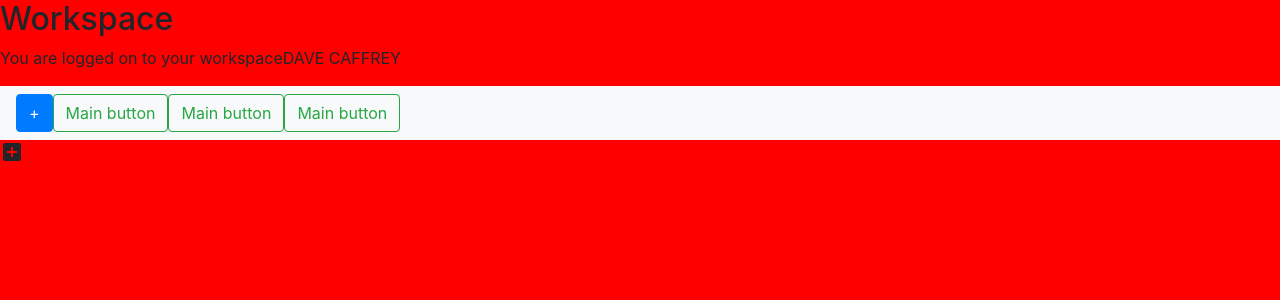
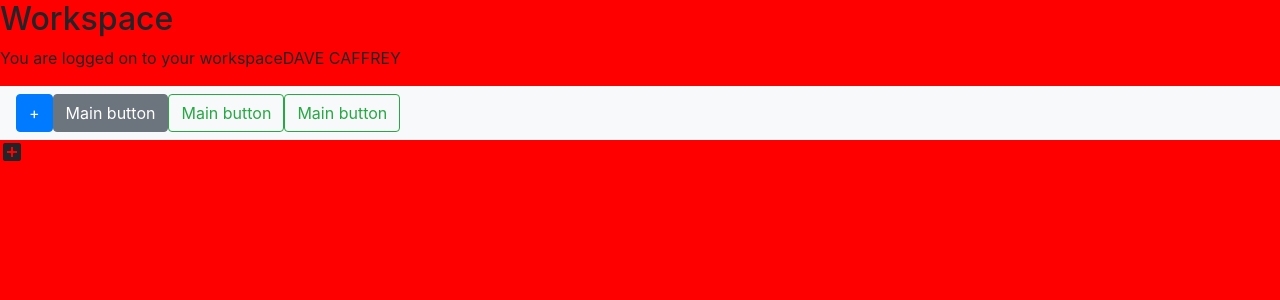
Before and after one commit to Code-Institute-Submissions/Milestone-3-Project-1, a Flask app: page /workspace in a window 1280 px wide. Shown: the part 56-356 px from the top of the page. Run offline with Flask 2, Linux system fonts and the light colour scheme; some libraries are stand-ins or nearby versions.

```diff
--- a/templates/workspace.html
+++ b/templates/workspace.html
@@ -5,7 +5,7 @@
 <nav class="navbar navbar-light bg-light">
   <form class="form-inline">
     <button class="btn btn-primary" type="button">+</button>
-    <button class="btn btn-outline-success" type="button">Main button</button>
+    <button class="btn btn-secondary" type="button">Main button</button>
     <button class="btn btn-outline-success" type="button">Main button</button>
     <button class="btn btn-outline-success" type="button">Main button</button>
 
```
